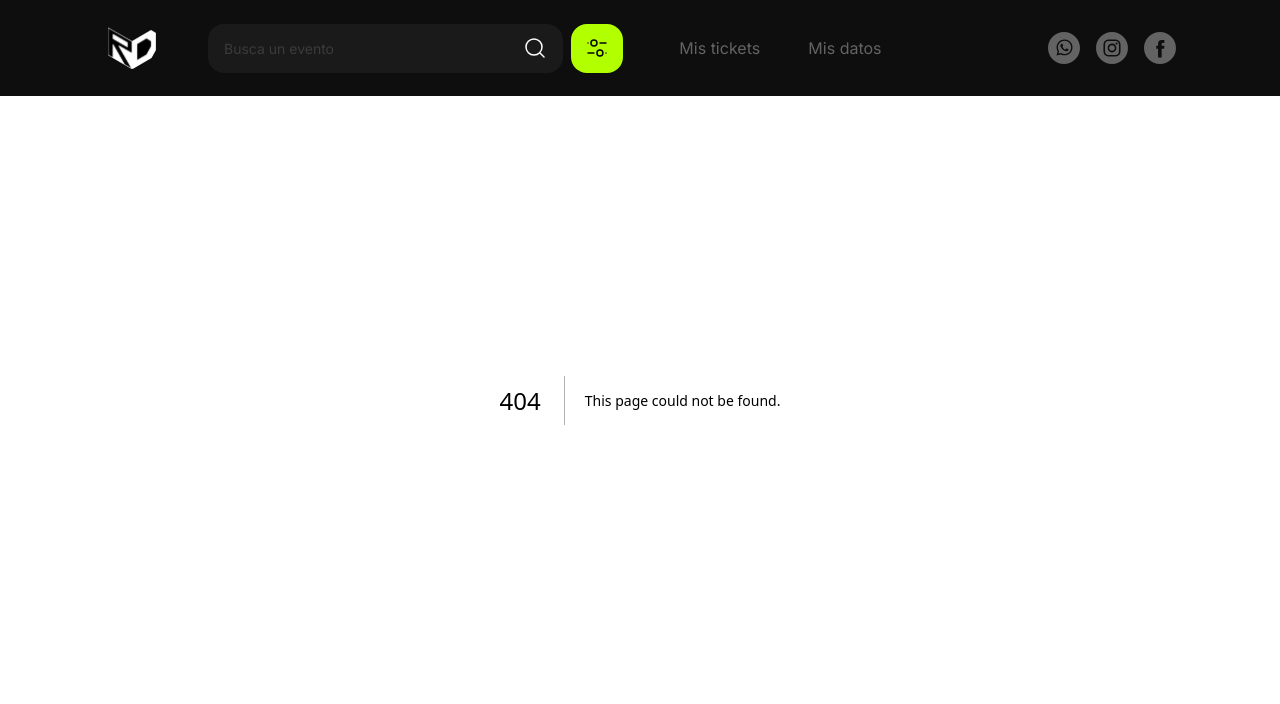
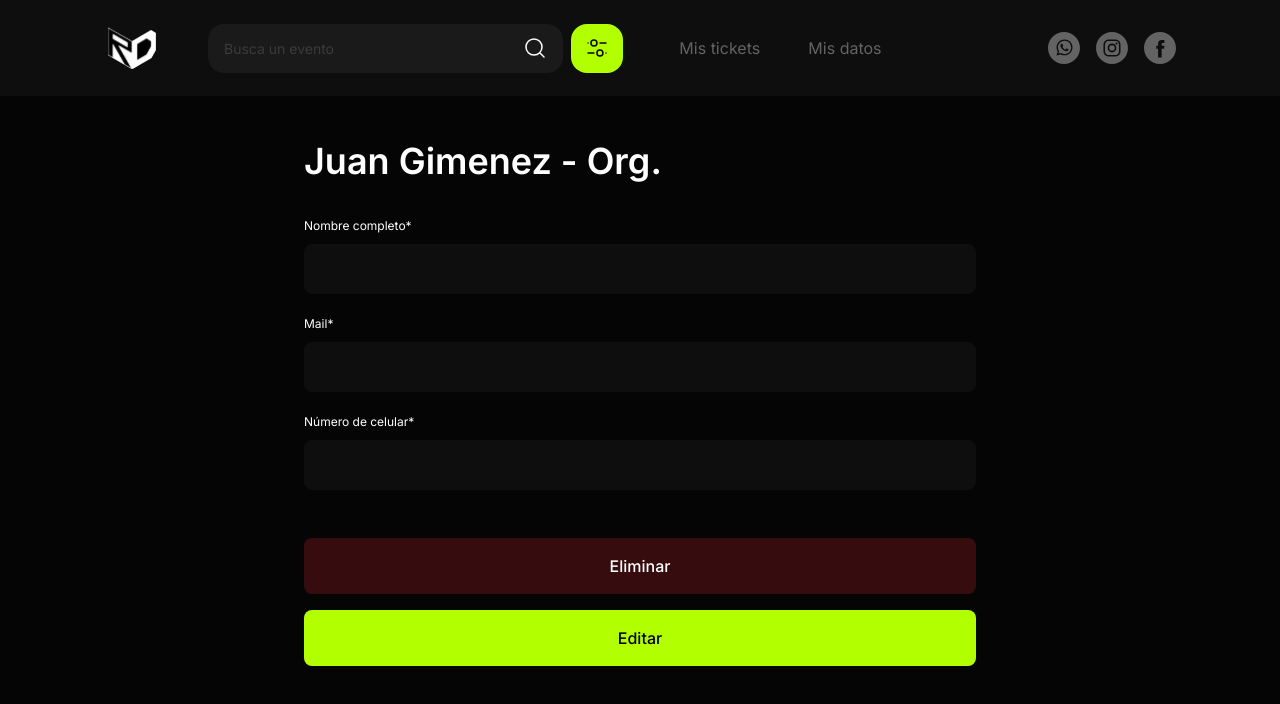
Before and after one commit to Rave-Dates/rave-dates-fe, a Next.js app: page /organizer/promoters/edit-promoter/1 in a window 1280 px wide. Before the commit this address had no page. Shown: the top 704 px of the page. Built offline with nearby package versions, Linux system fonts and the light colour scheme.

Commit message:
Added organizer auth, promoters list, create promote and edit promoter

```diff
--- /dev/null
+++ b/src/app/organizer/auth/page.tsx
@@ -0,0 +1,65 @@
+"use client";
+
+import DefaultForm from "@/components/ui/forms/DefaultForm";
+import CheckFormInput from "@/components/ui/inputs/CheckFormInput";
+import FormInput from "@/components/ui/inputs/FormInput";
+import type React from "react";
+
+import { useState } from "react";
+
+export default function LoginForm() {
+  const [formData, setFormData] = useState({
+    email: "",
+    whatsapp: "",
+    receiveInfo: false,
+  });
+
+  const handleChange = (e: React.ChangeEvent<HTMLInputElement>) => {
+    const { name, value } = e.target;
+    setFormData((prev) => ({ ...prev, [name]: value }));
+  };
+
+  const handleCheckboxChange = (checked: boolean) => {
+    setFormData((prev) => ({ ...prev, receiveInfo: checked }));
+  };
+
+  const handleSubmit = (e: React.FormEvent) => {
+    e.preventDefault();
+    console.log("Form submitted:", formData);
+  };
+
+  return (
+    <DefaultForm handleSubmit={handleSubmit} title="Iniciar sesión - Organizador">
+      <FormInput
+        handleFunc={handleChange}
+        title="Usuario*"
+        formName={formData.email}
+        inputName="email"
+      />
+      <FormInput
+        type="password"
+        handleFunc={handleChange}
+        title="Contraseña*"
+        formName={formData.whatsapp}
+        inputName="whatsapp"
+      />
+
+      <CheckFormInput
+        handleFunc={handleCheckboxChange}
+        inputData={formData.receiveInfo}
+      />
+
+      <button
+        disabled={!formData.receiveInfo}
+        type="submit"
+        className={`${
+          formData.receiveInfo
+            ? "bg-primary text-black"
+            : "bg-inactive text-text-inactive pointer-events-none"
+        } input-button`}
+      >
+        Iniciar sesión
+      </button>
+    </DefaultForm>
+  );
+}
--- /dev/null
+++ b/src/app/organizer/promoters/create-promoter/page.tsx
@@ -0,0 +1,55 @@
+"use client";
+
+import DefaultForm from "@/components/ui/forms/DefaultForm";
+import FormInput from "@/components/ui/inputs/FormInput";
+import React, { useState } from "react";
+
+export default function CreateUser() {
+  const [formData, setFormData] = useState({
+    name: "",
+    email: "",
+    telephone: "",
+  });
+
+  const handleChange = (e: React.ChangeEvent<HTMLInputElement | HTMLSelectElement>) => {
+    const { name, value } = e.target;
+    setFormData((prev) => ({ ...prev, [name]: value }));
+  };
+
+  const handleSubmit = (e: React.FormEvent) => {
+    e.preventDefault();
+    console.log("Form submitted:", formData);
+  };
+
+  return (
+    <DefaultForm handleSubmit={handleSubmit} title="Nuevo promotor">
+      <FormInput
+        handleFunc={handleChange}
+        title="Nombre completo*"
+        formName={formData.name}
+        inputName="name"
+      />
+      <FormInput
+        type="email"
+        handleFunc={handleChange}
+        title="Mail*"
+        formName={formData.email}
+        inputName="email"
+        />
+      <FormInput
+        type="number"
+        handleFunc={handleChange}
+        title="Número de celular*"
+        formName={formData.telephone}
+        inputName="telephone"
+      />
+
+      <button
+        type="submit"
+        className="bg-primary text-black input-button"
+      >
+        Agregar
+      </button>
+    </DefaultForm>
+  );
+}
--- /dev/null
+++ b/src/app/organizer/promoters/edit-promoter/[promoterId]/page.tsx
@@ -0,0 +1,11 @@
+import EditPromoter from "@/components/roles/organizer/EditPromoter";
+
+export default async function Page({
+  params,
+}: {
+  params: Promise<{ promoterId: number }>
+}) {
+  const { promoterId } = await params
+  const promoterIdNumber = Number(promoterId);
+  return <EditPromoter userId={promoterIdNumber} />
+}
--- /dev/null
+++ b/src/app/organizer/promoters/page.tsx
@@ -0,0 +1,50 @@
+"use client";
+
+import { users } from "@/template-data";
+import UsersList from "@/components/containers/users-list/UsersList";
+import { useState } from "react";
+import EyeButton from "@/components/ui/buttons/EyeButton";
+
+export default function UserManagement() {
+  const [searchQuery, setSearchQuery] = useState("");
+
+  const filteredUsers = users.filter((user) =>
+    user.name.toLowerCase().includes(searchQuery.toLowerCase())
+  );
+
+  return (
+    <UsersList
+      filteredUsers={filteredUsers}
+      createHref="promoters/create-promoter"
+      setSearchQuery={setSearchQuery}
+      searchQuery={searchQuery}
+    >
+      <div className="rounded-md overflow-hidden">
+        {/* Table Header */}
+        <div className="grid grid-cols-[1fr_1fr_1fr] border-b border-divider text-text-inactive gap-x-2 text-sm py-2 px-3">
+          <div className="text-start">Nombre</div>
+          <div className="text-center">Apellido</div>
+          <div className="text-end">Acciones</div>
+        </div>
+
+        {/* Table Body */}
+        <div className="divide-y divide-divider w-full">
+          {filteredUsers.map((user) => (
+            <div
+              key={user.id}
+              className="grid grid-cols-[1fr_1fr_1fr] items-center py-3 px-3 gap-x-2 text-sm"
+            >
+              <div className="text-start">{user.name.split(" ")[0]}</div>
+              <div className="text-center">
+                {user.name.split(" ").slice(1).join(" ")}
+              </div>
+              <div className="flex justify-end">
+                <EyeButton userId={user.id} href="promoters/edit-promoter" />
+              </div>
+            </div>
+          ))}
+        </div>
+      </div>
+    </UsersList>
+  );
+}
--- /dev/null
+++ b/src/components/roles/organizer/EditPromoter.tsx
@@ -0,0 +1,72 @@
+"use client"
+
+import React, { useState } from 'react';
+import { users } from '@/template-data';
+import DefaultForm from '@/components/ui/forms/DefaultForm';
+import FormInput from '@/components/ui/inputs/FormInput';
+import { redirect } from 'next/navigation';
+
+const EditPromoter = ({ userId } : { userId: number }) => {
+  const selectedUser = users.find(user => user.id === userId);
+
+  if (!selectedUser) {
+    alert("No se encontró el usuario")
+    redirect("/")
+  }
+
+  const [formData, setFormData] = useState({
+    name: "",
+    email: "",
+    telephone: "",
+  });
+
+  const handleChange = (e: React.ChangeEvent<HTMLInputElement | HTMLSelectElement>) => {
+    const { name, value } = e.target;
+    setFormData((prev) => ({ ...prev, [name]: value }));
+  };
+
+  const handleSubmit = (e: React.FormEvent) => {
+    e.preventDefault();
+    console.log("Form submitted:", formData);
+  };
+
+  return (
+    <DefaultForm handleSubmit={handleSubmit} title={`${selectedUser?.name} - ${selectedUser?.role}`}>
+      <FormInput
+        handleFunc={handleChange}
+        title="Nombre completo*"
+        formName={formData.name}
+        inputName="name"
+      />
+      <FormInput
+        type="email"
+        handleFunc={handleChange}
+        title="Mail*"
+        formName={formData.email}
+        inputName="email"
+      />
+      <FormInput
+        type="number"
+        handleFunc={handleChange}
+        title="Número de celular*"
+        formName={formData.telephone}
+        inputName="telephone"
+      />
+
+      <button
+        type="submit"
+        className="bg-red-500/20 mt-8 mb-0 text-primary-white input-button"
+      >
+        Eliminar
+      </button>
+      <button
+        type="submit"
+        className="bg-primary text-black input-button"
+      >
+        Editar
+      </button>
+    </DefaultForm>
+  );
+}
+
+export default EditPromoter;
```
